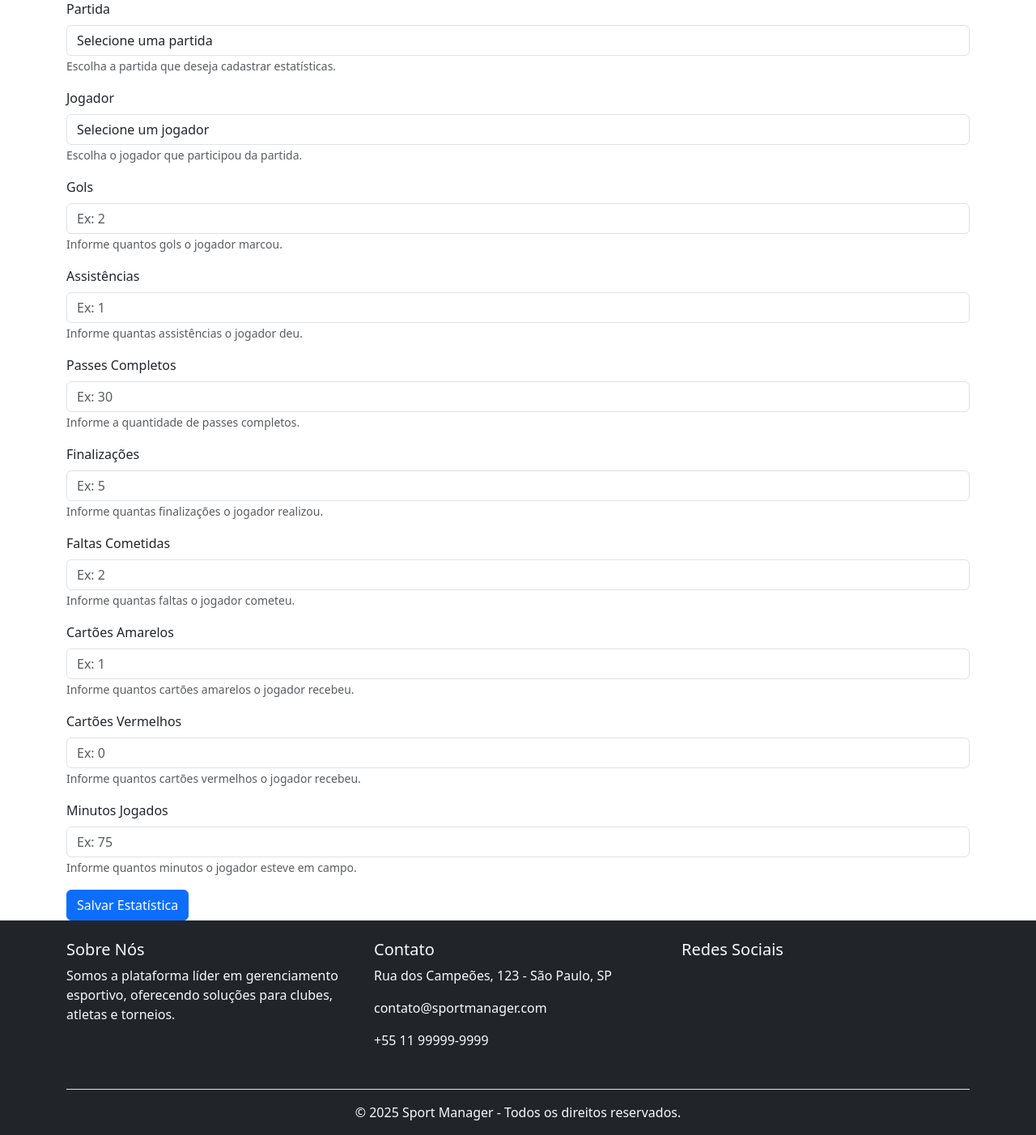
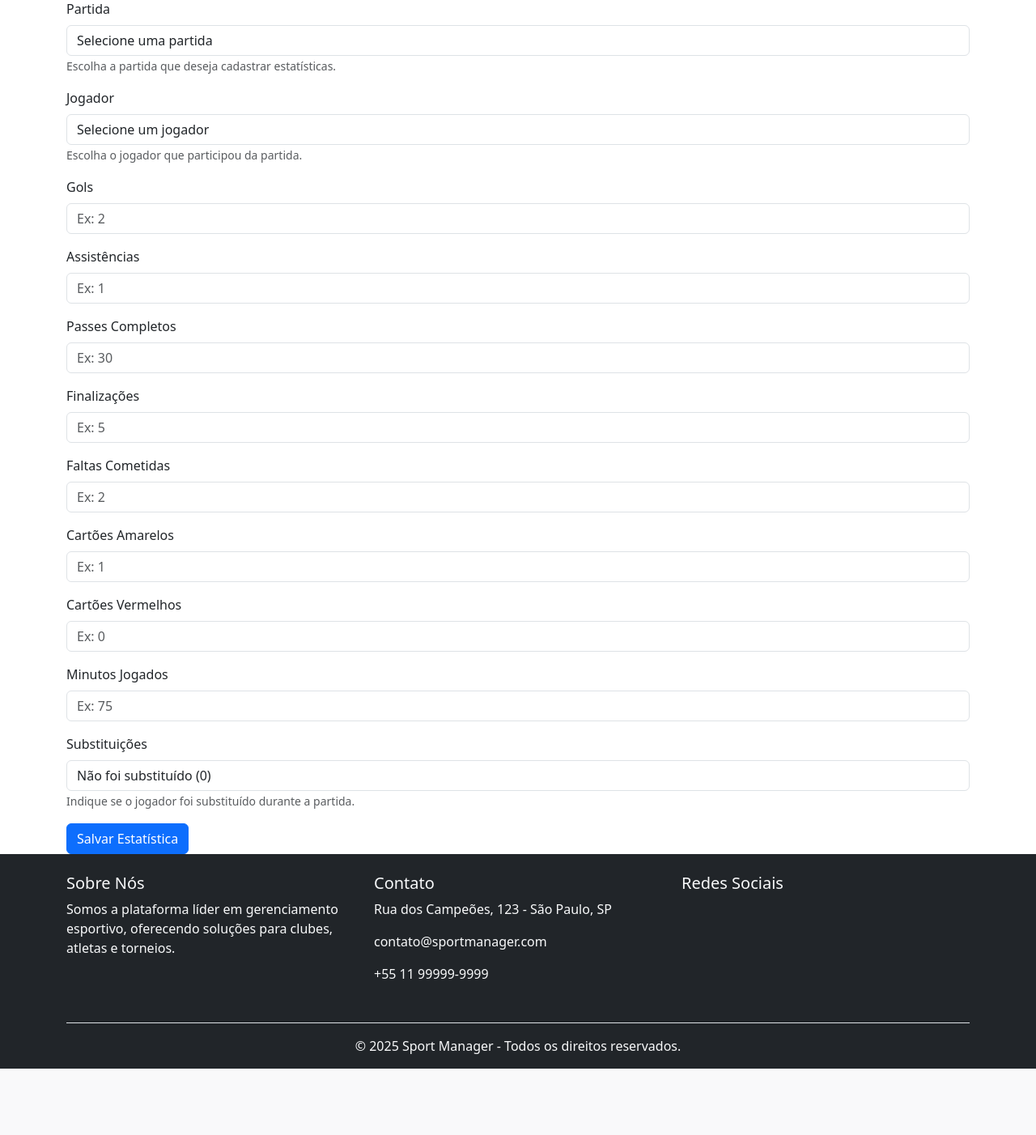
Before and after one commit to JoseTayllan/campeonato_esportivo, a PHP site: page /views/estatistica/cadastrar_estatistica_jogador.php in a window 1280 px wide. Shown: the part 299-1701 px from the top of the page at 81% size. After the commit the page ends 1619 px from the top, so only its background shows below. Run offline with PHP 8.4, Linux system fonts and the light colour scheme; data comes from the database, SQL or seed files in the repository.

Commit message:
Atualização Estatistica de Jogador

```diff
--- a/public/views/estatistica/cadastrar_estatistica_jogador.php
+++ b/public/views/estatistica/cadastrar_estatistica_jogador.php
@@ -62,49 +62,51 @@ require_once __DIR__ . '/../../../config/database.php'; // Conexão com o banco
         <div class="mb-3">
             <label for="gols" class="form-label">Gols</label>
             <input type="number" class="form-control" name="gols" min="0" placeholder="Ex: 2">
-            <small class="form-text text-muted">Informe quantos gols o jogador marcou.</small>
         </div>
 
         <div class="mb-3">
             <label for="assistencias" class="form-label">Assistências</label>
             <input type="number" class="form-control" name="assistencias" min="0" placeholder="Ex: 1">
-            <small class="form-text text-muted">Informe quantas assistências o jogador deu.</small>
         </div>
 
         <div class="mb-3">
             <label for="passes_completos" class="form-label">Passes Completos</label>
             <input type="number" class="form-control" name="passes_completos" min="0" placeholder="Ex: 30">
-            <small class="form-text text-muted">Informe a quantidade de passes completos.</small>
         </div>
 
         <div class="mb-3">
             <label for="finalizacoes" class="form-label">Finalizações</label>
             <input type="number" class="form-control" name="finalizacoes" min="0" placeholder="Ex: 5">
-            <small class="form-text text-muted">Informe quantas finalizações o jogador realizou.</small>
         </div>
 
         <div class="mb-3">
             <label for="faltas_cometidas" class="form-label">Faltas Cometidas</label>
             <input type="number" class="form-control" name="faltas_cometidas" min="0" placeholder="Ex: 2">
-            <small class="form-text text-muted">Informe quantas faltas o jogador cometeu.</small>
         </div>
 
         <div class="mb-3">
             <label for="cartoes_amarelos" class="form-label">Cartões Amarelos</label>
             <input type="number" class="form-control" name="cartoes_amarelos" min="0" placeholder="Ex: 1">
-            <small class="form-text text-muted">Informe quantos cartões amarelos o jogador recebeu.</small>
         </div>
 
         <div class="mb-3">
             <label for="cartoes_vermelhos" class="form-label">Cartões Vermelhos</label>
             <input type="number" class="form-control" name="cartoes_vermelhos" min="0" placeholder="Ex: 0">
-            <small class="form-text text-muted">Informe quantos cartões vermelhos o jogador recebeu.</small>
         </div>
 
         <div class="mb-3">
             <label for="minutos_jogados" class="form-label">Minutos Jogados</label>
             <input type="number" class="form-control" name="minutos_jogados" min="0" max="90" placeholder="Ex: 75">
-            <small class="form-text text-muted">Informe quantos minutos o jogador esteve em campo.</small>
+        </div>
+
+        <!-- Substituições (Apenas 0 ou 1) -->
+        <div class="mb-3">
+            <label for="substituicoes" class="form-label">Substituições</label>
+            <select class="form-control" name="substituicoes" required>
+                <option value="0">Não foi substituído (0)</option>
+                <option value="1">Foi substituído (1)</option>
+            </select>
+            <small class="form-text text-muted">Indique se o jogador foi substituído durante a partida.</small>
         </div>
 
         <button type="submit" class="btn btn-primary">Salvar Estatística</button>
```
